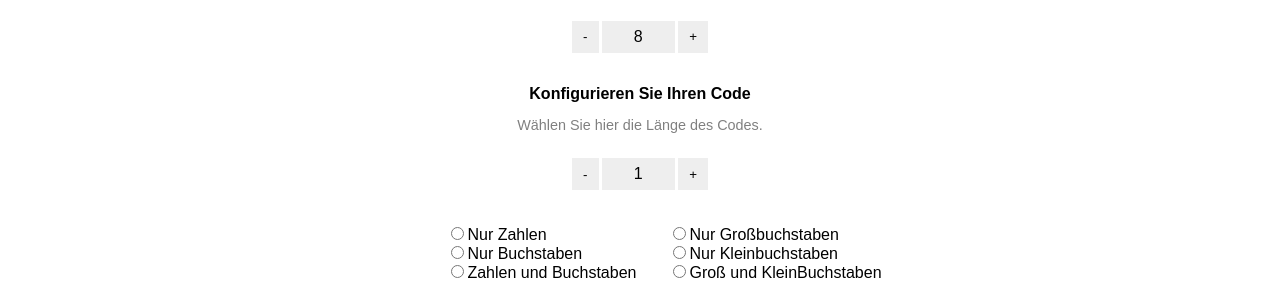
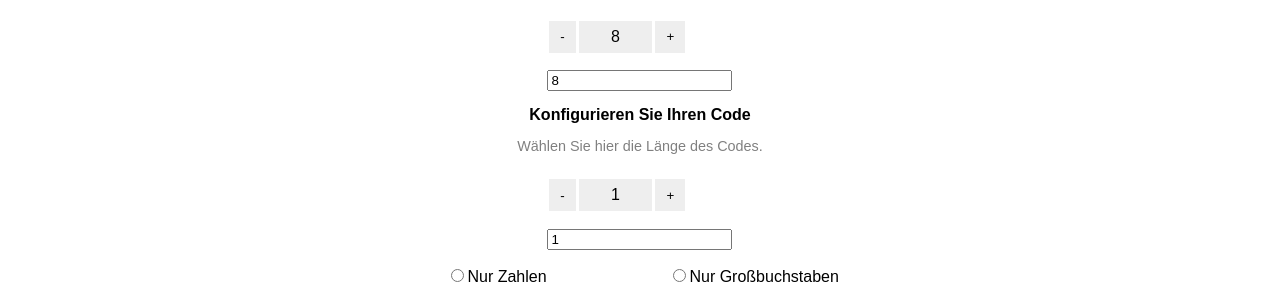
Before and after one commit to KevinKarahali/code-generator, an Angular app: page / in a window 1280 px wide. Shown: the part 333-619 px from the top of the page. Built offline with nearby package versions, Linux system fonts and the light colour scheme.

Commit message:
fix the input text

```diff
--- a/src/app/code-generator/counter/counter.component.html
+++ b/src/app/code-generator/counter/counter.component.html
@@ -3,4 +3,6 @@
   <p>{{number}}</p>
   <button [disabled]="disableButton" (click)="accumulate(+1)">+</button>
 </div>
-<!--<input [(ngModel)]="number"/>-->
+<input [(ngModel)]="number" (change)="changeNumber()"/>
+
+<!--make a input and bind whit number and when change emit the number-->
--- a/src/app/code-generator/counter/counter.component.ts
+++ b/src/app/code-generator/counter/counter.component.ts
@@ -31,4 +31,8 @@ export class CounterComponent {
     // }
     this.onNewNumber.emit(this.number)
   }
+
+  changeNumber() {
+    this.onNewNumber.emit(this.number)
+  }
 }
--- a/src/app/code-generator/generator/generator.component.ts
+++ b/src/app/code-generator/generator/generator.component.ts
@@ -23,7 +23,6 @@ export class GeneratorComponent implements OnInit {
     // this.lengthCode = generatorService.lengthCode
   }
 
-  //send selecTectedOption to generatorService
   public selectOption() {
     this.generatorService.selectedOption = this.selectedOption
   }
```
